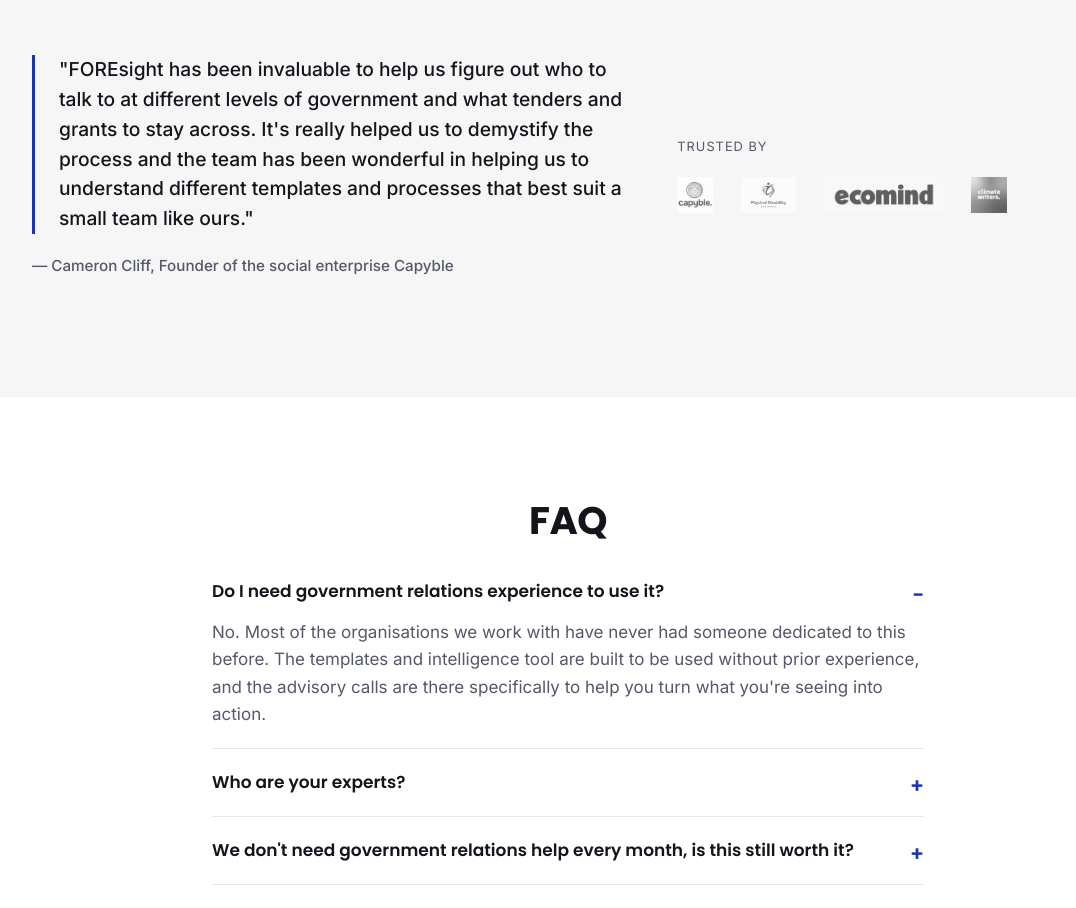
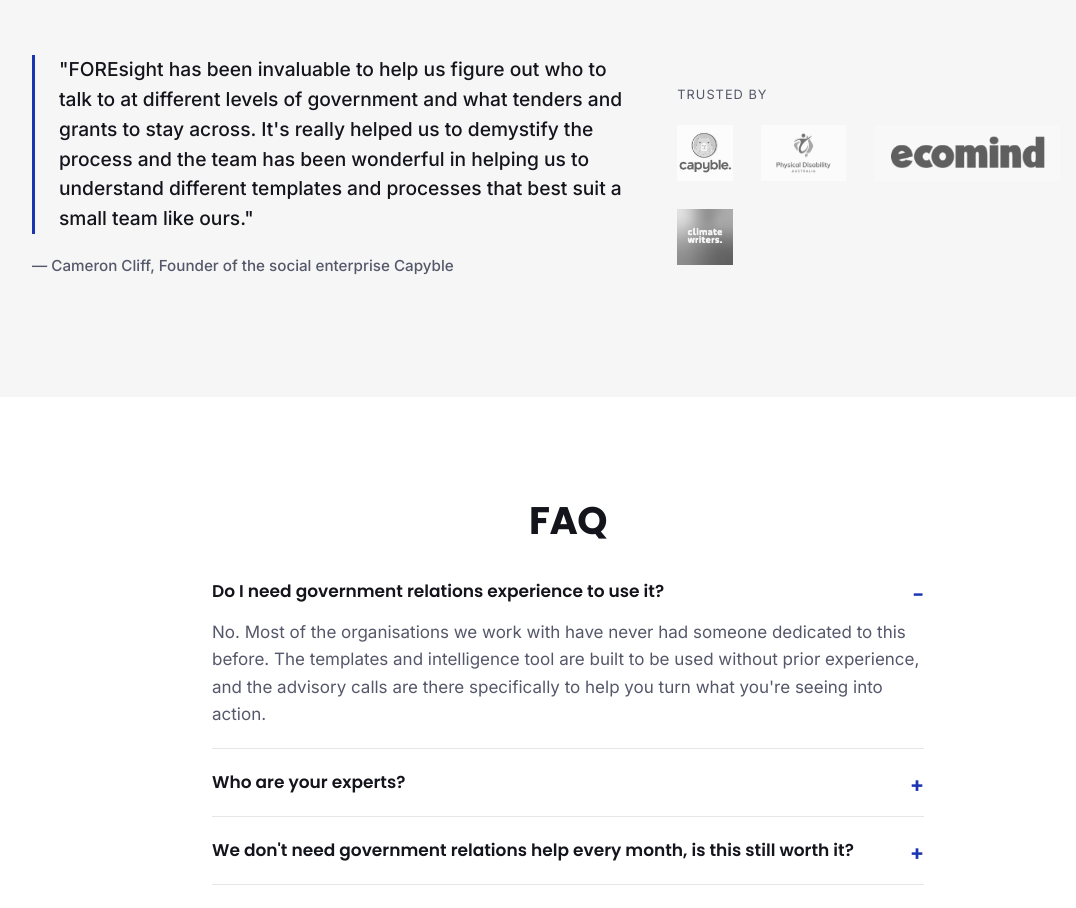
Before and after one commit to FORE-Good/foresightgr-site, a Next.js app: page / in a window 1280 px wide. Shown: the part 4700-5608 px from the top of the page, without its empty margins (72-1148 px from the left). Built offline with nearby package versions, Linux system fonts and the light colour scheme.

Commit message:
trusted logos size increase

```diff
--- a/app/globals.css
+++ b/app/globals.css
@@ -331,8 +331,8 @@
   flex-wrap: wrap;
 }
 .trusted-logos img {
-  height: 36px;
-  max-width: 140px;
+  height: 56px;
+  max-width: 200px;
   width: auto;
   object-fit: contain;
   opacity: 0.7;
```
